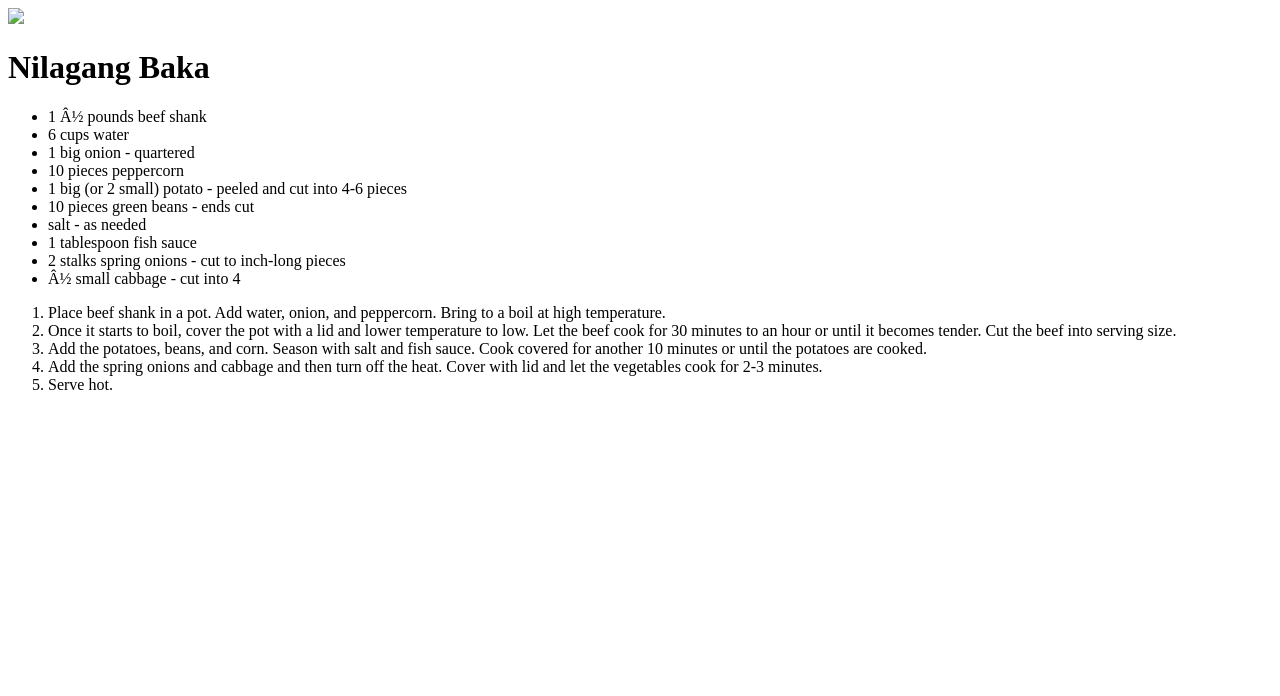
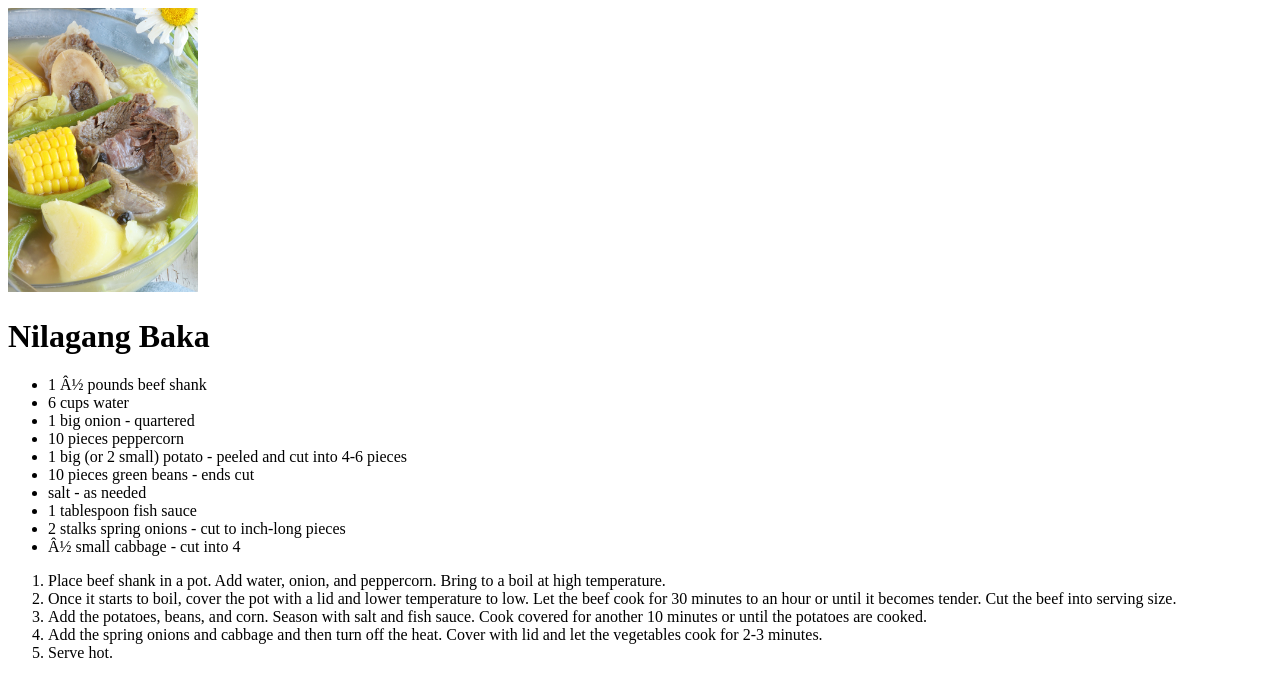
Before and after one commit to AnomandarisRex/recipes, a plain HTML site: page recipe_list/nilaga.html in a window 1280 px wide. Drawn offline with Linux system fonts and the light colour scheme.

Commit message:
Fixed rel path to nilaga image and adjusted img dimensions to 15% of original image.

```diff
--- a/recipe_list/nilaga.html
+++ b/recipe_list/nilaga.html
@@ -3,7 +3,7 @@
         <head charset="utf-8">
         <title>Nilagang Baka</title>
         <body>
-            <img src="./images/nilaga.jpg">
+            <img src="../images/nilaga.jpg" height="15%" width="15%">
             <h1>Nilagang Baka</h1>
             <h2></h2>
             <ul>
```
